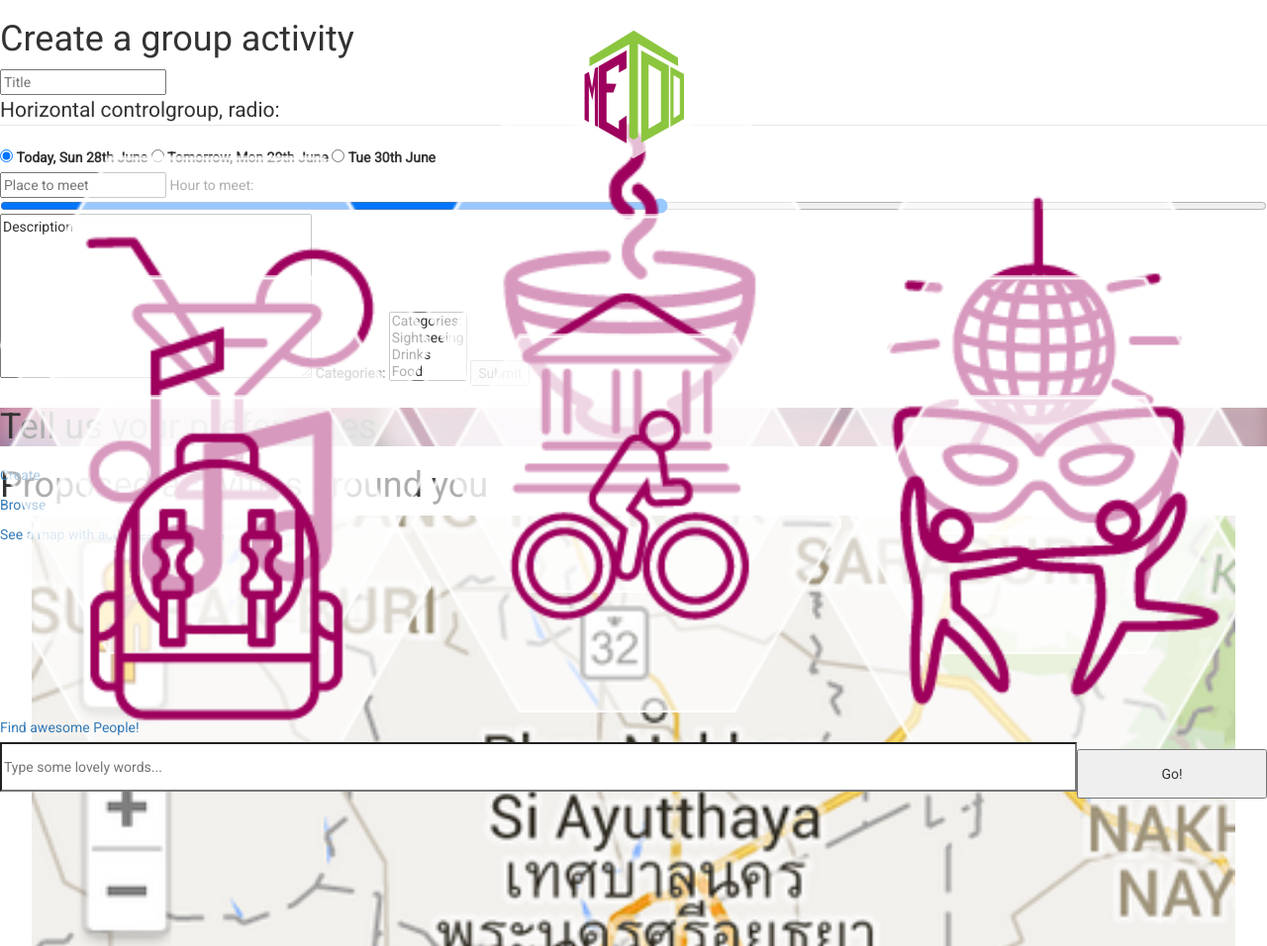
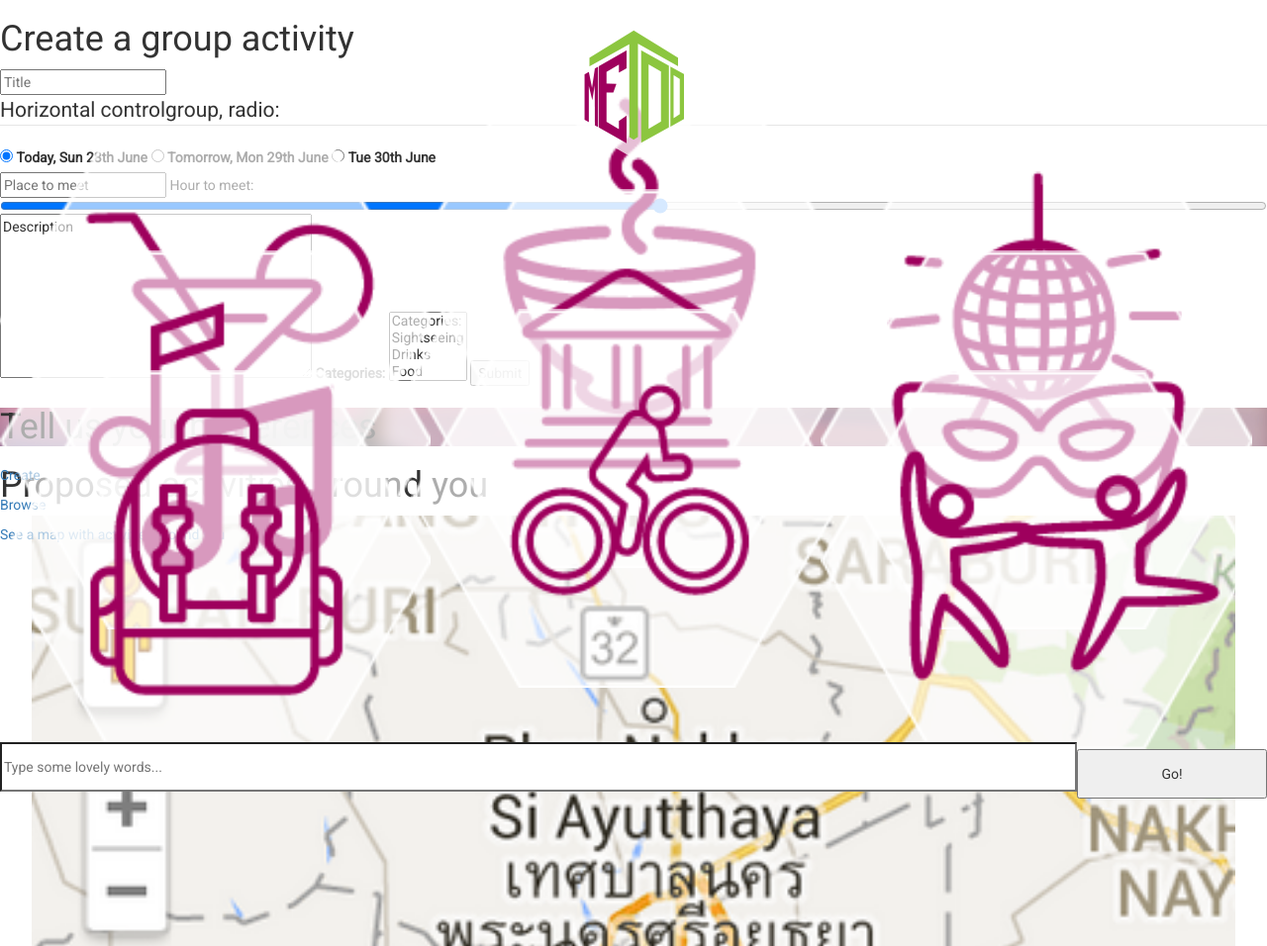
Before and after one commit to ephes/trivago2015, a Django app: template trivago2015/templates/pages/index.html in a window 1280 px wide. Shown: the top 956 px of the page at 99% size. Run offline with Django 3.2, Linux system fonts and the light colour scheme; the template is opened without the code that fills it, so the values that code supplies are empty; some libraries are stand-ins or nearby versions.

```diff
--- a/trivago2015/static/css/style.css
+++ b/trivago2015/static/css/style.css
@@ -202,7 +202,7 @@ height: 50px;
   position: absolute;
   width: 100%;
   margin: 0 auto 0 auto;
-  top: 95px;
+  top: 70px;
 }
 .column{
   clear: both;
@@ -219,7 +219,7 @@ height: 50px;
  }
 #btn-find-events{
   position: absolute;
-  bottom: 55px;
+  bottom: 10px;
   width: 80%;
   margin-right: 0;
 }
```
